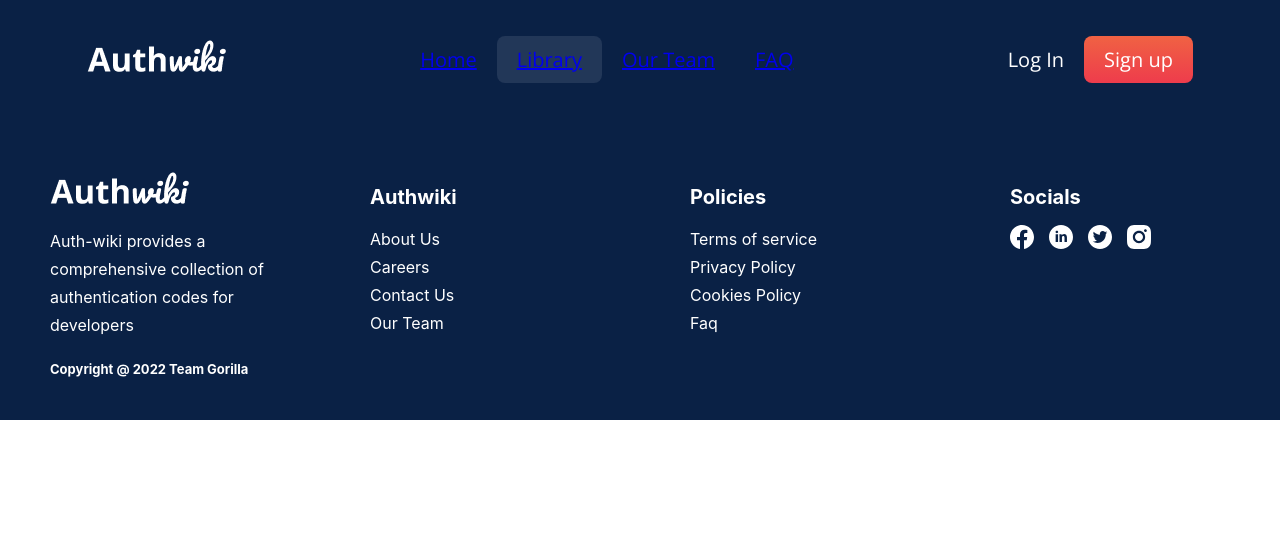
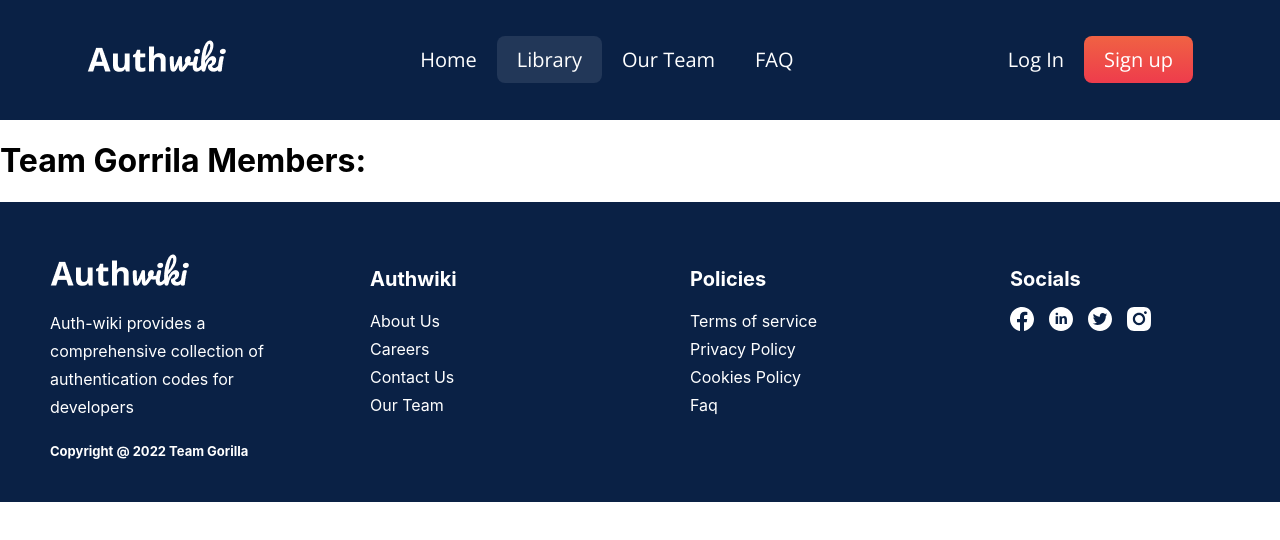
Before and after one commit to zuri-training/TeamGorilla-Auth_wiki, a React (Create React App) app in the folder FrontEnd/: page /team in a window 1280 px wide. Shown: the top 540 px of the page. Built offline with nearby package versions, Linux system fonts and the light colour scheme.

Commit message:
feat: added team page and updated navbar styling

```diff
--- a/FrontEnd/src/App.js
+++ b/FrontEnd/src/App.js
@@ -6,6 +6,7 @@ import Header from './components/Header/Header';
 import Library from './pages/Library/Library';
 import FAQ from './pages/FAQ/FAQ';
 import Home from './pages/Home/Home';
+import Team from './pages/Team/Team';
 
 function App() {
   return (
@@ -17,6 +18,7 @@ function App() {
           <Route index element={<Home/>}/>
           <Route path='/library' element={<Library/>}/>
           <Route path='/faq' element={<FAQ/>}/>
+          <Route path='/team' element={<Team/>}/>
         </Routes>
       </BrowserRouter>
       <Footer />
--- a/FrontEnd/src/components/Header/Header.css
+++ b/FrontEnd/src/components/Header/Header.css
@@ -37,6 +37,10 @@
 }
 .header .active{
     background-color: #223758;
+}
+.nav{
+    text-decoration: none;
+    color: inherit;
 }
 .header .nav:hover{
     background-color: #223758;
--- /dev/null
+++ b/FrontEnd/src/pages/Team/Team.jsx
@@ -0,0 +1,10 @@
+import React from 'react'
+import './Team.css'
+
+export default function Team () {
+    return (
+        <div>
+            <h1>Team Gorrila Members:</h1>
+        </div>
+    )
+}
```
Also changed, not shown: FrontEnd/src/pages/Team/Team.css (added).
